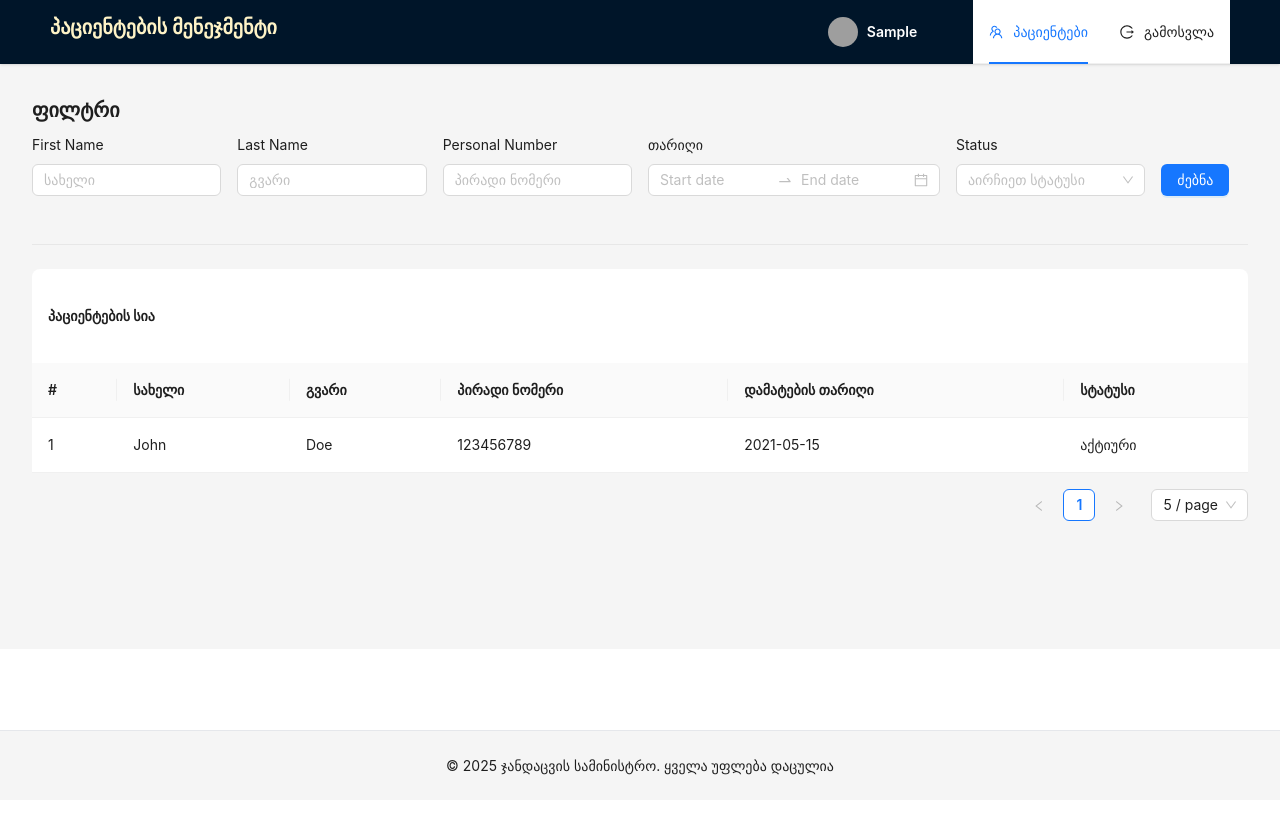
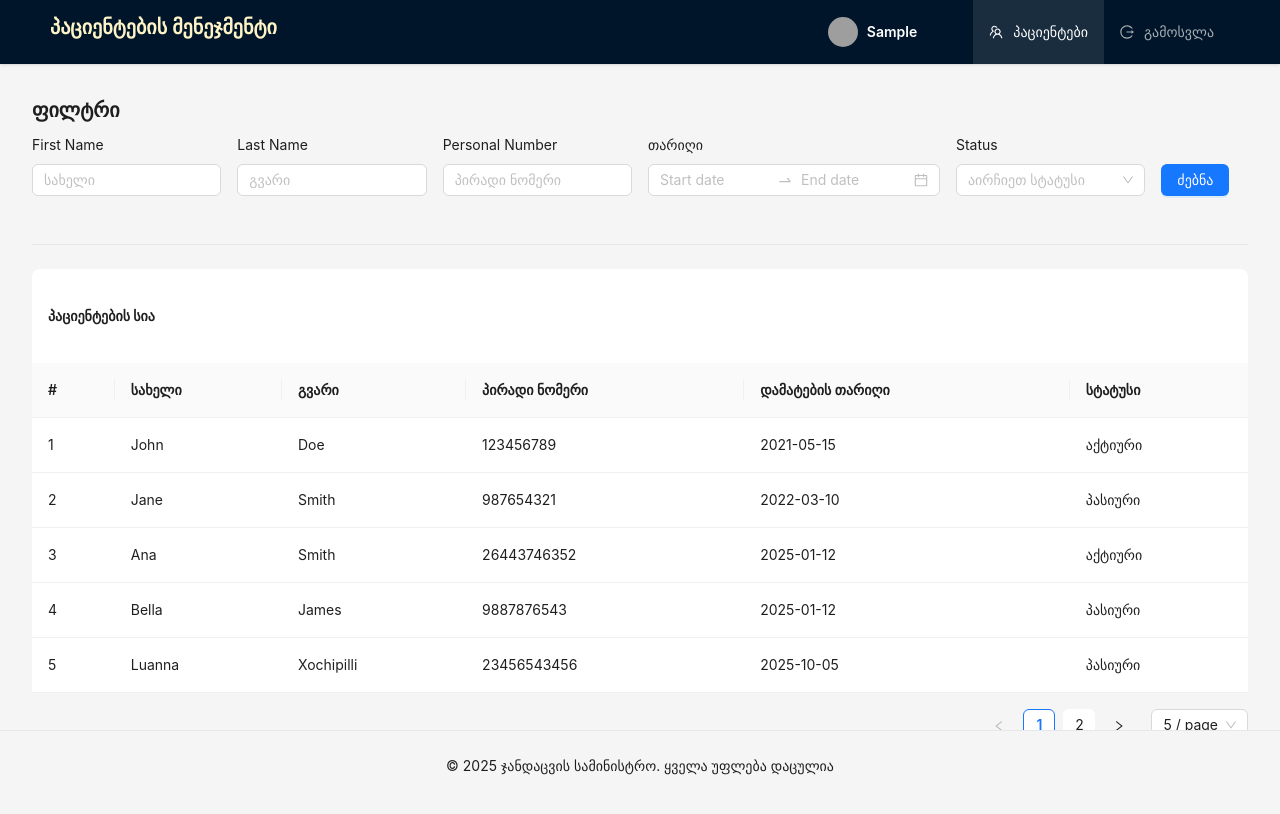
Before and after one commit to Airshock72/patiemt-management, a React (Vite) app: page / in a window 1280 px wide. Both pictures are taken after typing "Sample", "Sample123" into the empty fields and a click on the button "შესვლა". Shown: the top 814 px of the page. Built offline with nearby package versions, Linux system fonts and the light colour scheme; grey boxes are pictures that could not be loaded.

Commit message:
fixed some styles

```diff
--- a/src/api/patients/parsers.ts
+++ b/src/api/patients/parsers.ts
@@ -23,67 +23,67 @@ export const parsePatients = (): Array<Patient> => {
       country: null,
       gender: null,
       phone: null
+    },
+    {
+      key: '2',
+      firstName: 'Jane',
+      lastName: 'Smith',
+      personalNumber: '987654321',
+      addedDate: '2022-03-10',
+      birthDate: '2022-03-10',
+      status: PatientStatus.INACTIVE,
+      country: null,
+      gender: null,
+      phone: null
+    },
+    {
+      key: '3',
+      firstName: 'Ana',
+      lastName: 'Smith',
+      personalNumber: '26443746352',
+      addedDate: '2025-01-12',
+      birthDate: '2025-01-12',
+      status: PatientStatus.ACTIVE,
+      country: null,
+      gender: null,
+      phone: null
+    },
+    {
+      key: '4',
+      firstName: 'Bella',
+      lastName: 'James',
+      personalNumber: '9887876543',
+      addedDate: '2025-01-12',
+      birthDate: '2025-01-12',
+      status: PatientStatus.INACTIVE,
+      country: null,
+      gender: null,
+      phone: null
+    },
+    {
+      key: '5',
+      firstName: 'Luanna',
+      lastName: 'Xochipilli',
+      personalNumber: '23456543456',
+      addedDate: '2025-10-05',
+      birthDate: '2025-10-05',
+      status: PatientStatus.INACTIVE,
+      country: null,
+      gender: null,
+      phone: null
+    },
+    {
+      key: '6',
+      firstName: 'Akmal',
+      lastName: 'Philomel',
+      personalNumber: '98767656543',
+      addedDate: '2026-11-04',
+      birthDate: '2026-11-04',
+      status: PatientStatus.ACTIVE,
+      country: null,
+      gender: null,
+      phone: null
     }
-    // {
-    //   key: '2',
-    //   firstName: 'Jane',
-    //   lastName: 'Smith',
-    //   personalNumber: '987654321',
-    //   addedDate: '2022-03-10',
-    //   birthDate: '2022-03-10',
-    //   status: PatientStatus.INACTIVE,
-    //   country: null,
-    //   gender: null,
-    //   phone: null
-    // },
-    // {
-    //   key: '3',
-    //   firstName: 'Ana',
-    //   lastName: 'Smith',
-    //   personalNumber: '26443746352',
-    //   addedDate: '2025-01-12',
-    //   birthDate: '2025-01-12',
-    //   status: PatientStatus.ACTIVE,
-    //   country: null,
-    //   gender: null,
-    //   phone: null
-    // },
-    // {
-    //   key: '4',
-    //   firstName: 'Bella',
-    //   lastName: 'James',
-    //   personalNumber: '9887876543',
-    //   addedDate: '2025-01-12',
-    //   birthDate: '2025-01-12',
-    //   status: PatientStatus.INACTIVE,
-    //   country: null,
-    //   gender: null,
-    //   phone: null
-    // },
-    // {
-    //   key: '5',
-    //   firstName: 'Luanna',
-    //   lastName: 'Xochipilli',
-    //   personalNumber: '23456543456',
-    //   addedDate: '2025-10-05',
-    //   birthDate: '2025-10-05',
-    //   status: PatientStatus.INACTIVE,
-    //   country: null,
-    //   gender: null,
-    //   phone: null
-    // },
-    // {
-    //   key: '6',
-    //   firstName: 'Akmal',
-    //   lastName: 'Philomel',
-    //   personalNumber: '98767656543',
-    //   addedDate: '2026-11-04',
-    //   birthDate: '2026-11-04',
-    //   status: PatientStatus.ACTIVE,
-    //   country: null,
-    //   gender: null,
-    //   phone: null
-    // }
   ]
   localStorage.setItem('patients', JSON.stringify(staticPatients))
   return staticPatients
--- a/src/index.css
+++ b/src/index.css
@@ -16,3 +16,13 @@
     line-height: 1.5;
     cursor: pointer;
 }
+
+.ant-menu-item.selected-menu-item {
+    background-color: rgba(255, 255, 255, 0.1) !important;
+    transition: background-color 1s ease, transform 0.3s ease;
+}
+
+.ant-menu-item.selected-menu-item:hover {
+    background-color: rgba(255, 255, 255, 0.2) !important;
+    transform: scale(1.1);
+}
--- a/src/layouts/PrivateLayout.tsx
+++ b/src/layouts/PrivateLayout.tsx
@@ -16,7 +16,7 @@ const PrivateLayout = (): ReactNode => {
     checkAuthUser()
   }, [])
   return (
-    <Layout className='min-h-screen flex flex-col h-full'>
+    <Layout className='!min-h-screen flex flex-col h-full'>
       <AppHeader />
       <Content className='flex-1 p-4 mb-20'>
         <Outlet />
--- a/src/modules/accessDenied/views/IndexPage.tsx
+++ b/src/modules/accessDenied/views/IndexPage.tsx
@@ -9,7 +9,7 @@ const AccessDenied = () => {
   const navigate = useNavigate()
 
   return (
-    <div className='flex flex-col items-center justify-center min-h-screen bg-cover bg-center bg-no-repeat page-not-found-background'>
+    <div className='flex flex-col items-center justify-center !min-h-screen bg-cover bg-center bg-no-repeat page-not-found-background'>
       <Card className='w-[800px] p-6 shadow-xl bg-white bg-opacity-80'>
         <Title level={1} className='text-3xl text-gray-900 text-center mb-4'>
             თქვენ არ გაქვთ მინიჭებული ნებართვა ამ მოქმედების შესასრულებლად!
--- a/src/modules/auth/login/views/IndexPage.tsx
+++ b/src/modules/auth/login/views/IndexPage.tsx
@@ -14,7 +14,7 @@ const LoginPage = () => {
   if (localStorage.getItem('userData') !== null) return <Navigate to='/' />
 
   return (
-    <div className='flex items-center justify-center min-h-screen bg-gradient-to-r from-blue-400 via-purple-500 to-pink-600'>
+    <div className='flex items-center justify-center !min-h-screen bg-gradient-to-r from-blue-400 via-purple-500 to-pink-600'>
       <div className='w-full max-w-md p-8 bg-white rounded-lg shadow-2xl'>
         <h1 className='text-2xl font-bold text-center mb-6'>ავტორიზაცია</h1>
         <Form form={form} onFinish={onFinish} layout='vertical'>
--- /dev/null
+++ b/src/modules/header/hooks/useHeader.ts
@@ -0,0 +1,43 @@
+import { useLocation, useNavigate } from 'react-router-dom'
+import { MenuProps } from 'antd'
+
+interface UseHeader {
+    handleMenuClick: MenuProps['onClick']
+    selectedKey: string
+    currentRoute: string
+}
+
+interface UseHeaderProps {
+    signOut: () => void
+}
+
+const useHeader = ({ signOut }: UseHeaderProps): UseHeader => {
+  const navigate = useNavigate()
+  const location = useLocation()
+
+  const handleMenuClick: MenuProps['onClick'] = (e) => {
+    switch (e.key) {
+    case 'patients':
+      navigate('/')
+      break
+    case 'add-patient':
+      navigate('/add-patient')
+      break
+    case 'profile':
+      navigate('/profile')
+      break
+    case 'logout':
+      signOut()
+      break
+    default:
+      break
+    }
+  }
+
+  const selectedKey = location.pathname === '/' ? 'patients' : ''
+  const currentRoute = location.pathname
+
+  return { handleMenuClick, selectedKey, currentRoute }
+}
+
+export default useHeader
--- a/src/modules/header/views/IndexPage.tsx
+++ b/src/modules/header/views/IndexPage.tsx
@@ -1,37 +1,35 @@
 import {
   Avatar,
-  Dropdown,
   Layout,
   Menu,
-  MenuProps,
-  Space,
   Typography
 } from 'antd'
 import {
   LogoutOutlined,
-  MenuOutlined,
   TeamOutlined,
   UserOutlined
 } from '@ant-design/icons'
-import { useLocation, useNavigate } from 'react-router-dom'
+import { useNavigate } from 'react-router-dom'
 import { useAuth } from 'src/providers/AuthProvider.tsx'
 import { UserRole } from 'api/auth/types.ts'
+import useHeader from 'src/modules/header/hooks/useHeader.ts'
 
 const { Header } = Layout
 const { Title, Text } = Typography
 
 const AppHeader = () => {
+  const { signOut, getAuthUser } = useAuth()
   const navigate = useNavigate()
-  const { signOut, getAuthUser } = useAuth()
   const user = getAuthUser()
   const isDoctor = user?.roles === undefined ? false : user.roles.includes(UserRole.DOCTOR)
-  const location = useLocation()
+  const { handleMenuClick, selectedKey, currentRoute } = useHeader({ signOut })
 
   const menuItems = [
     {
       key: 'patients',
       label: 'პაციენტები',
-      icon: <TeamOutlined />
+      icon: <TeamOutlined />,
+      className: currentRoute === '/' ? 'selected-menu-item' : ''
     },
     {
       key: 'logout',
@@ -40,35 +38,13 @@ const AppHeader = () => {
     }
   ]
 
-  const handleMenuClick: MenuProps['onClick'] = (e) => {
-    switch (e.key) {
-    case 'patients':
-      navigate('/')
-      break
-    case 'add-patient':
-      navigate('/add-patient')
-      break
-    case 'profile':
-      navigate('/profile')
-      break
-    case 'logout':
-      signOut()
-      break
-    default:
-      break
-    }
-  }
-
-  const selectedKey =
-        location.pathname === '/'
-          ? 'patients'
-          : location.pathname.split('/')[1] || ''
-
   return (
-    <Header className='flex justify-between items-center bg-white shadow-sm'>
-      <Title level={4} className='mb-0 !text-amber-100'>
-                პაციენტების მენეჯმენტი
-      </Title>
+    <Header className='flex justify-between items-center shadow-sm'>
+      <div className='cursor-pointer' onClick={() => navigate('/')}>
+        <Title level={4} className='mb-0 !text-amber-100'>
+            პაციენტების მენეჯმენტი
+        </Title>
+      </div>
       <div className='flex items-center gap-4'>
         {user && (
           <div className='flex items-center gap-2 mr-10'>
@@ -99,22 +75,8 @@ const AppHeader = () => {
             items={menuItems}
             onClick={handleMenuClick}
             selectedKeys={[selectedKey]}
+            theme='dark'
           />
-        </div>
-
-        <div className='block md:hidden'>
-          <Dropdown
-            menu={{
-              items: menuItems,
-              onClick: handleMenuClick,
-              selectedKeys: [selectedKey]
-            }}
-            trigger={['click']}
-          >
-            <Space>
-              <MenuOutlined className='text-xl' />
-            </Space>
-          </Dropdown>
         </div>
       </div>
     </Header>
--- a/src/modules/notFound/views/IndexPage.tsx
+++ b/src/modules/notFound/views/IndexPage.tsx
@@ -9,7 +9,7 @@ const NotFound = () => {
   const navigate = useNavigate()
 
   return (
-    <div className='flex flex-col items-center justify-center min-h-screen bg-cover bg-center bg-no-repeat page-not-found-background'>
+    <div className='flex flex-col items-center justify-center !min-h-screen bg-cover bg-center bg-no-repeat page-not-found-background'>
       <Card className='w-[800px] p-6 shadow-xl bg-white bg-opacity-80'>
         <Title level={1} className='text-3xl text-gray-900 text-center mb-4'>
 			გვერდი ვერ მოიძებნა!
```
